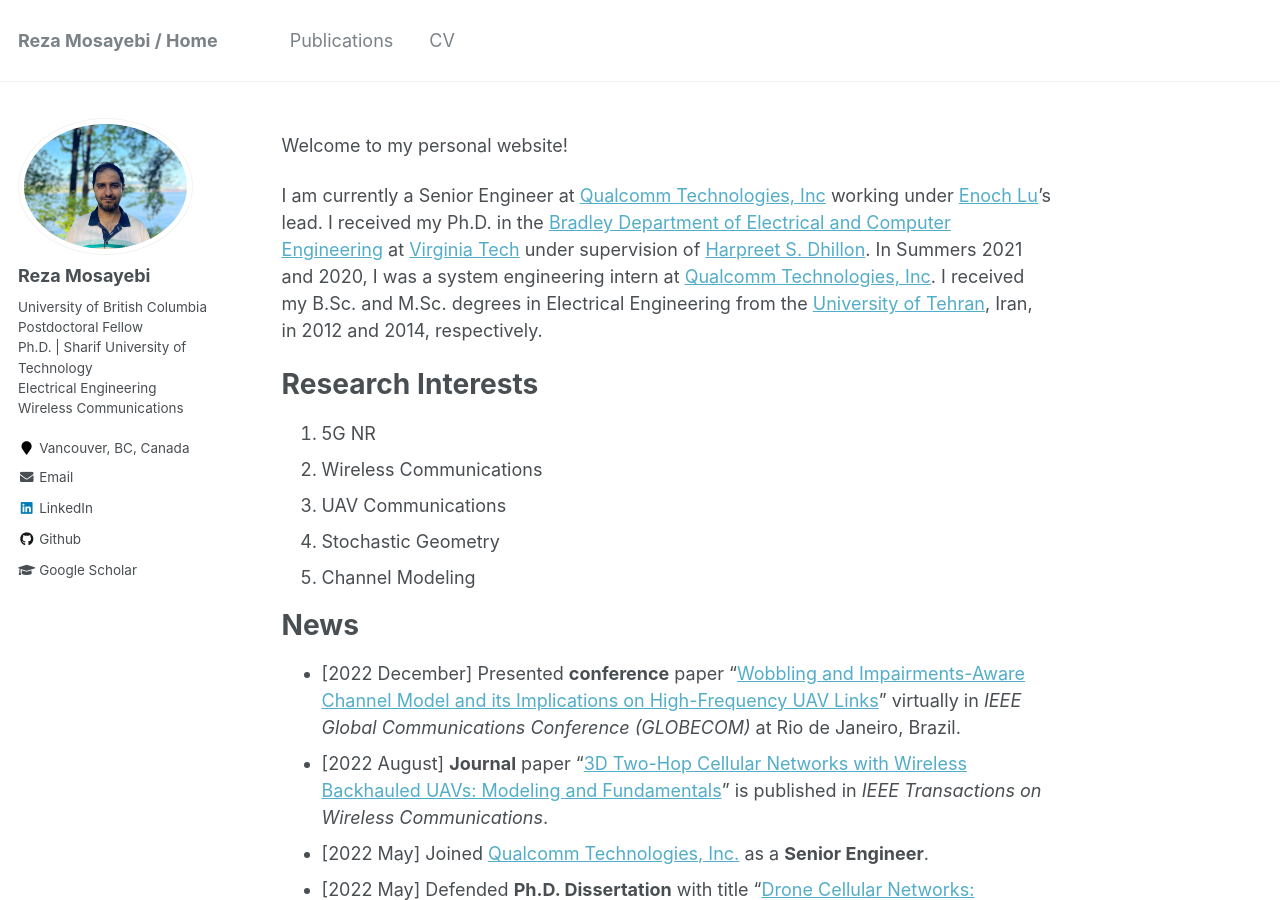
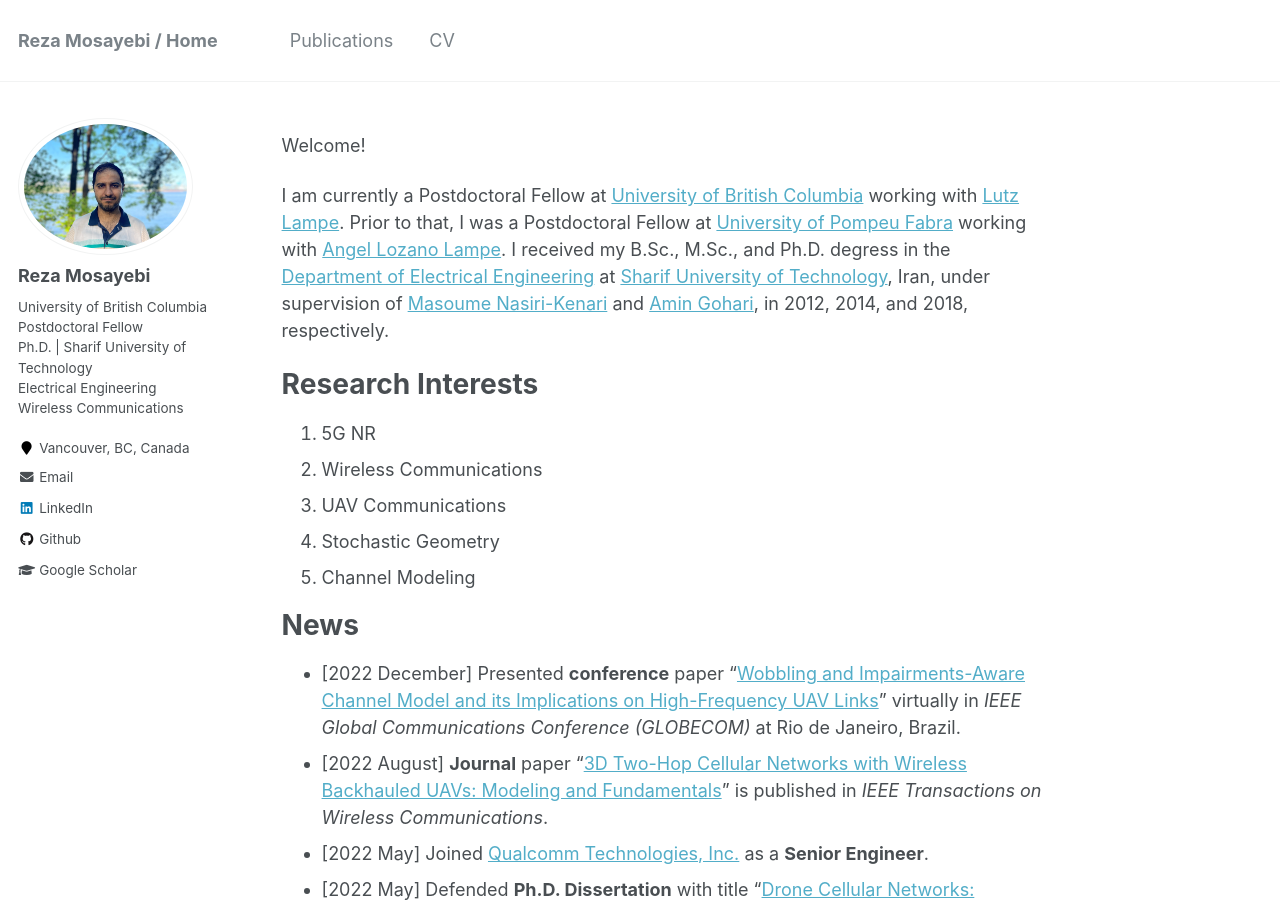
Before and after one commit to rmosayebi/rmosayebi.github.io, a Jekyll site: the page built from _pages/about.md, in a window 1280 px wide and 900 px high. Built offline with Jekyll 4.4.1, drawn with Linux system fonts in a browser that asks for light colours.

Commit message:
Initial commit

```diff
--- a/_pages/about.md
+++ b/_pages/about.md
@@ -7,9 +7,9 @@ redirect_from:
   - /about/
   - /about.html
 ---
-Welcome to my personal website!
+Welcome!
 
-I am currently a Senior Engineer at [Qualcomm Technologies, Inc](https://www.qualcomm.com) working under [Enoch Lu](https://www.linkedin.com/in/enoch-lu-17a70546)'s lead. I received my Ph.D. in the [Bradley Department of Electrical and Computer Engineering](https://ece.vt.edu) at [Virginia Tech](https://vt.edu) under supervision of [Harpreet S. Dhillon](https://www.dhillon.ece.vt.edu). In Summers 2021 and 2020, I was a system engineering intern at [Qualcomm Technologies, Inc](https://www.qualcomm.com). I received my B.Sc. and M.Sc. degrees in Electrical Engineering from the [University of Tehran](https://ut.ac.ir/en), Iran, in 2012 and 2014, respectively.
+I am currently a Postdoctoral Fellow at [University of British Columbia](https://https://www.ubc.ca/) working with [Lutz Lampe](https://people.ece.ubc.ca/lampe/). Prior to that, I was a Postdoctoral Fellow at [University of Pompeu Fabra](https://www.upf.edu/en/) working with [Angel Lozano Lampe](https://www.upf.edu/web/angel-lozano). I received my B.Sc., M.Sc., and Ph.D. degress in the [Department of Electrical Engineering](https://ece.vt.edu) at [Sharif University of Technology](https://www.ee.sharif.edu/en/), Iran, under supervision of [Masoume Nasiri-Kenari](http://ee.sharif.ir/~mnasiri/) and [Amin Gohari](http://sharif.edu/~aminzadeh/), in 2012, 2014, and 2018, respectively.
 
 
 Research Interests
```
